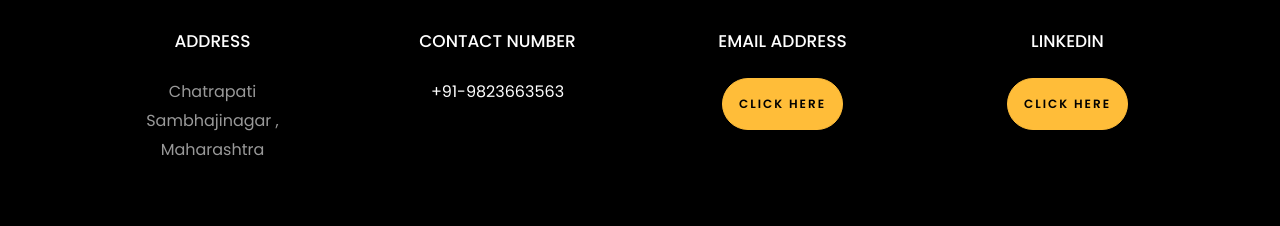
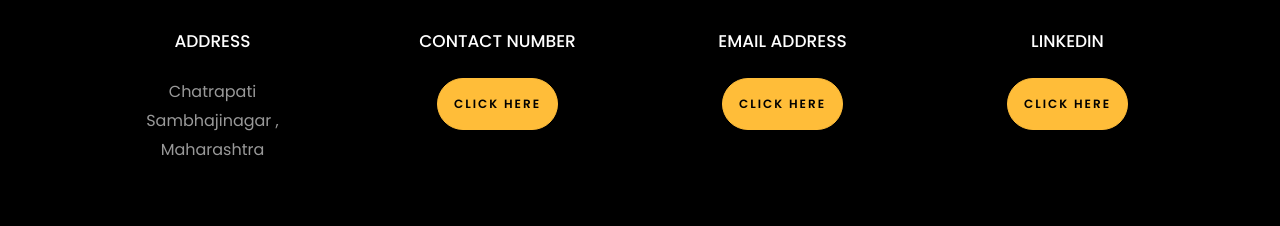
Before and after one commit to yuvraj3225/Protfolio, a plain HTML site: page index.html in a window 1280 px wide. Shown: the part 5808-6034 px from the top of the page. Drawn offline with Linux system fonts and the light colour scheme; a web font is replaced by a local one.

Commit message:
Update index.html

```diff
--- a/index.html
+++ b/index.html
@@ -411,7 +411,7 @@
           			<span class="icon-phone2"></span>
           		</div>
           		<h3 class="mb-4">Contact Number</h3>
-	            <p><a href="tel://9823663563">+91-9823663563</a></p>
+	            <p><a href="tel://9823663563" class="btn btn-primary py-3 px-3"> Click Here</a></p>
 	          </div>
           </div>
           <div class="col-md-6 col-lg-3 d-flex ftco-animate">
```
